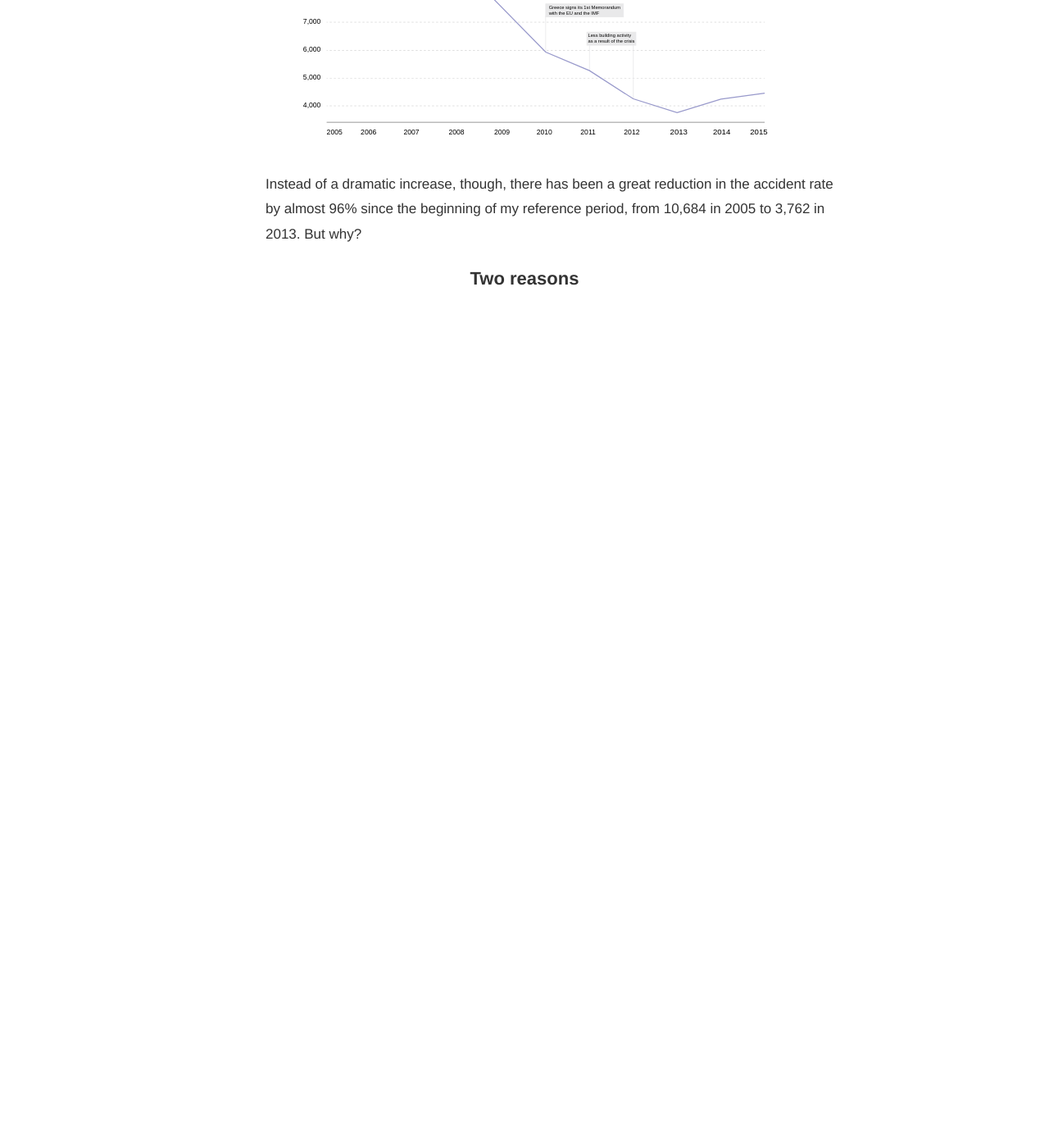
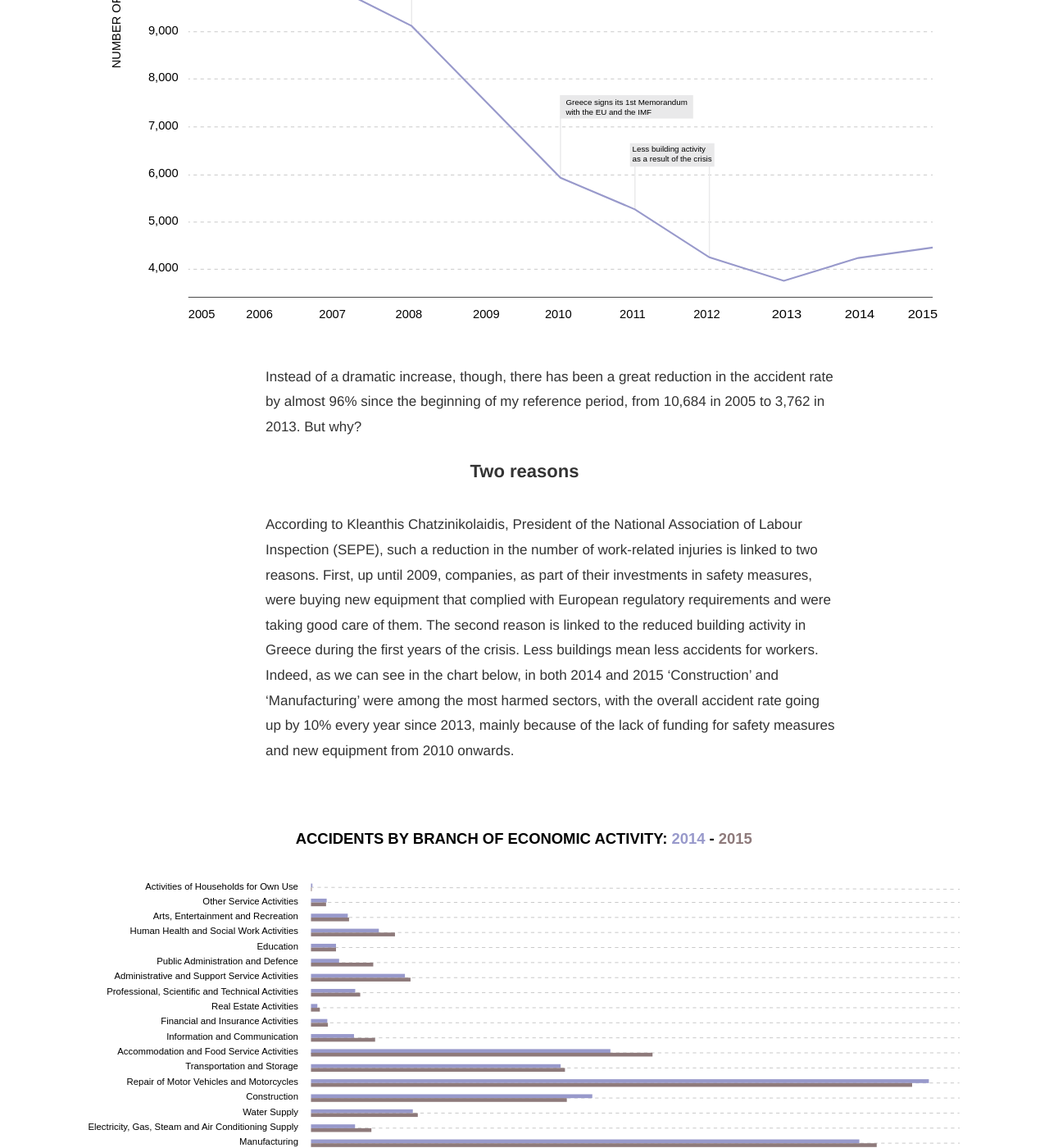
Before and after one commit to 2109Sot/studio-projects, a Jekyll site: the page docs/accidents_at_work/index.html, which Jekyll copies as it is, in a window 1280 px wide and 1400 px high, scrolled down 1045 px. Shown: the whole window at 82% size. Built offline with Jekyll 4.4.1, drawn with Linux system fonts in a browser that asks for light colours; before the commit the page ends 1504 px from its top, so only the background shows below that; some of the changed text lies outside the part shown.

Commit message:
waiting_for_the_svgs

```diff
--- a/docs/accidents_at_work/index.html
+++ b/docs/accidents_at_work/index.html
@@ -129,7 +129,7 @@
       <p>The two incidents briefly catapulted the question of accidents in the Greek workplace and my assumption that their figures have skyrocketed in recent years due the economic crisis. Using records from the Hellenic Statistical Authority (ELSTAT) in .csv format, I started gathering preliminary information about accidents in the Greek workplace from 2005 — three years before the global economic crisis began and five years before Greece signed the first Referendum with its European creditors — until 2015, when ELSTAT’s reference period ends. Well, it didn’t take long before I realized that my initial assumption was rather naive.</p><br />
 
       <div>
-        <img width="50%" src="https://2109sot.github.io/studio-projects/accidents_at_work/accidents_total_final_05_15-01.svg" alt="" />
+        <img width="85%" src="https://2109sot.github.io/studio-projects/accidents_at_work/accidents_total_final_05_15-01.svg" alt="" />
       </div>
 
       <p>Instead of a dramatic increase, though, there has been a great reduction in the accident rate by almost 96% since the beginning of my reference period, from 10,684 in 2005 to 3,762 in 2013. But why?</p>
@@ -138,6 +138,38 @@
         Two reasons
       </div>
 
+      <p>According to Kleanthis Chatzinikolaidis, President of the National Association of Labour Inspection (SEPE), such a reduction in the number of work-related injuries is linked to two reasons. First, up until 2009, companies, as part of their investments in safety measures, were buying new equipment that complied with European regulatory requirements and were taking good care of them. The second reason is linked to the reduced building activity in Greece during the first years of the crisis. Less buildings mean less accidents for workers. Indeed, as we can see in the chart below, in both 2014 and 2015 ‘Construction’ and ‘Manufacturing’ were among the most harmed sectors, with the overall accident rate going up by 10% every year since 2013, mainly because of the lack of funding for safety measures and new equipment from 2010 onwards.</p>
+
+      <div>
+        <img width="85%" src="https://2109sot.github.io/studio-projects/accidents_at_work/branch_total_final_14_15-02.svg" alt="" />
+      </div>
+
+      <p>As far as the most important consequence of an accident at work -  whether it is fatal or not - is concerned, in 2014, out of 4,241 in total, 46 fatalities were recorded. The corresponding number fell slightly in 2015 to 45 fatal accidents, out of 4,459 in total.</p>
+
+      <p>Although, many of the accidents involve male workers, about one third of the victims are female. Out of 4,459 accidents at work, which was the total number in 2015, 3,237 accidents refer to men and 1,222 to women, while the corresponding figures for 2014 were 3,127 and 1,114, respectively, the total number of accidents being 4,241.</p>
+
+      <div>
+        <img width="60%" src="https://2109sot.github.io/studio-projects/accidents_at_work/gender_total_final_05_15-04.svg" alt="" />
+      </div>
+
+      <p>As regards the occupation of the victims, on the basis of the available data for 2014 and 2015, it is observed that most of the victims belong to the occupation category ‘Elementary Occupations’, followed by ‘Plant and Machine Operators’. This should come with no surprize, given that both occupations are related to ‘Manufacturing’ and ‘Construction’, the two most harmed sectors during the same period so to speak.</p>
+
+      <div>
+        <img width="60%" src="https://2109sot.github.io/studio-projects/accidents_at_work/occupation_total_final_14_15-03.svg" alt="" />
+      </div>
+
+      <p>It is also worth noting, when it comes to the type of injury, that from 2005 to 2015 there have been 2,209 burns and 2,070 amputations. As you can see in the chart below, the most frequent types of injury during the same period are ‘Fractures’ (23,804 accidents), ‘Rupturing Wounds’ (18,504 accidents), ‘Ruptures’ (17,104 accidents), and ‘Strains’ (6,429 accidents).</p>
+
+      <div>
+        <img width="60%" src="https://2109sot.github.io/studio-projects/accidents_at_work/injury_types_total_final_05_15-05.svg" alt="" />
+      </div>
+
+      <p>Finally, as regards the parts of the body that were more frequently injured, ‘Wrist and Fingers’ were by far the most injured (21,670 accidents), followed by ‘Foot’ (8,198 accidents), and ‘Joint of Foot and Tibia’ (7,123 accidents).</p>
+
+      <div>
+        <img width="60%" src="https://2109sot.github.io/studio-projects/accidents_at_work/bodyparts_total_final_05_15-06.svg" alt="" />
+      </div>
+
   </div>
 
   <script src="https://ajax.googleapis.com/ajax/libs/jquery/1.12.4/jquery.min.js"></script>
```
